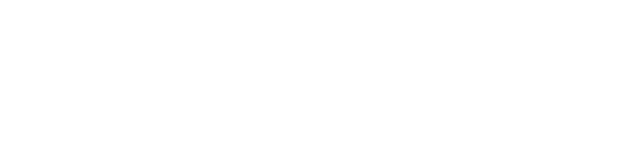
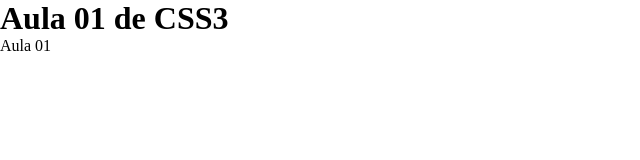
Before and after one commit to oliveirafelix/cursoyt, a plain HTML site: page aulas-css/aula01.html in a window 1280 px wide. Shown: the whole page, without its empty margins (0-640 px from the left). Drawn offline with Linux system fonts and the light colour scheme.

Commit message:
create css

```diff
--- a/aulas-css/indedx.html
+++ b/aulas-css/aula01.html
@@ -4,8 +4,15 @@
     <meta charset="UTF-8">
     <meta name="viewport" content="width=device-width, initial-scale=1.0">
     <title>Aula 01 de CSS3</title>
+    <link rel="stylesheet" href="css/aula01.css" >
 </head>
 <body>
+    <main>
 
+        <h1>Aula 01 de CSS3</h1>
+
+        <p>Aula 01</p>
+
+     </main>
 </body>
 </html>
--- /dev/null
+++ b/aulas-css/css/aula01.css
@@ -0,0 +1,6 @@
+/* Seletor Global */
+
+* {
+    margin: 0;
+    padding: 0;
+}
```
